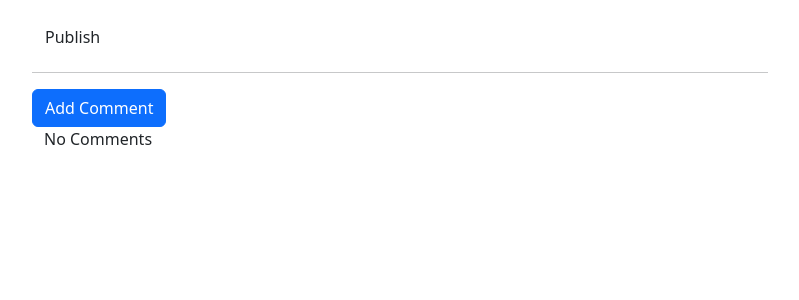
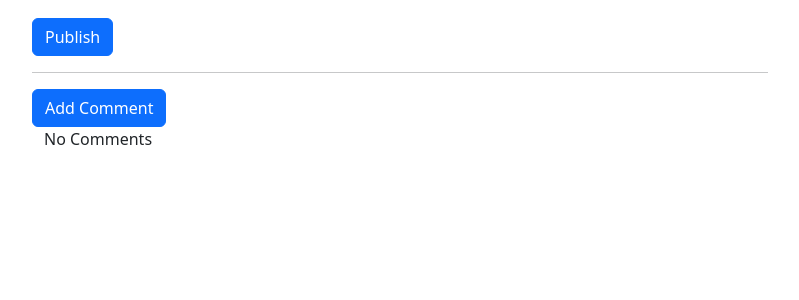
Before and after one commit to hadialghoul/socialmedia, a Django app: template blog/templates/blog/post_detail.html in a window 1280 px wide. Shown: the part 70-370 px from the top of the page, without its empty margins (50-849 px from the left). Run offline with Django 5.2, Linux system fonts and the light colour scheme; the template is opened without the code that fills it, so the values that code supplies are empty.

Commit message:
4 commit

```diff
--- a/blog/templates/blog/post_detail.html
+++ b/blog/templates/blog/post_detail.html
@@ -6,7 +6,7 @@
     {{post.published_date}}
 </div>
 {%  else %}
-<a class="btn btn-default" href="{% url 'post_publish' pk=post.pk %}">Publish</a>
+<a class="btn btn-primary" href="{% url 'post_publish' pk=post.pk %}">Publish</a>
 {% endif %}
 <p class="postcontent">{{post.title|safe|linebreaksbr}}</p>
 {% if user.is_authenticated %}
--- a/mysite/settings.py
+++ b/mysite/settings.py
@@ -85,7 +85,7 @@ WSGI_APPLICATION = 'mysite.wsgi.application'
 DATABASES = {
     'default': {
         'ENGINE': 'django.db.backends.sqlite3',
-        'NAME': os.path.join('/tmp', 'db.sqlite3'),
+        'NAME':  BASE_DIR / os.getenv('DB_NAME', 'db.sqlite3'),
     }
 }
 
```
Also changed, not shown: db.sqlite3.
